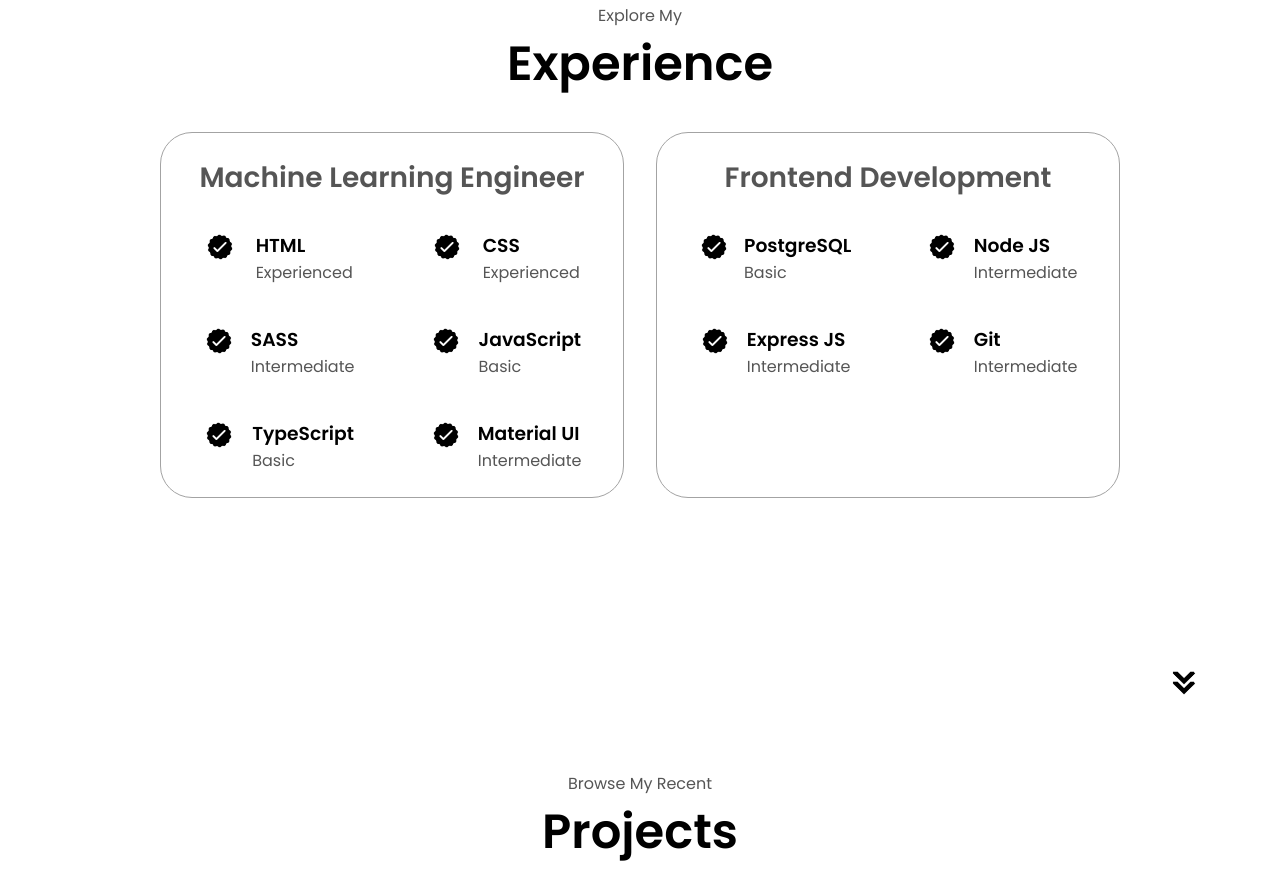
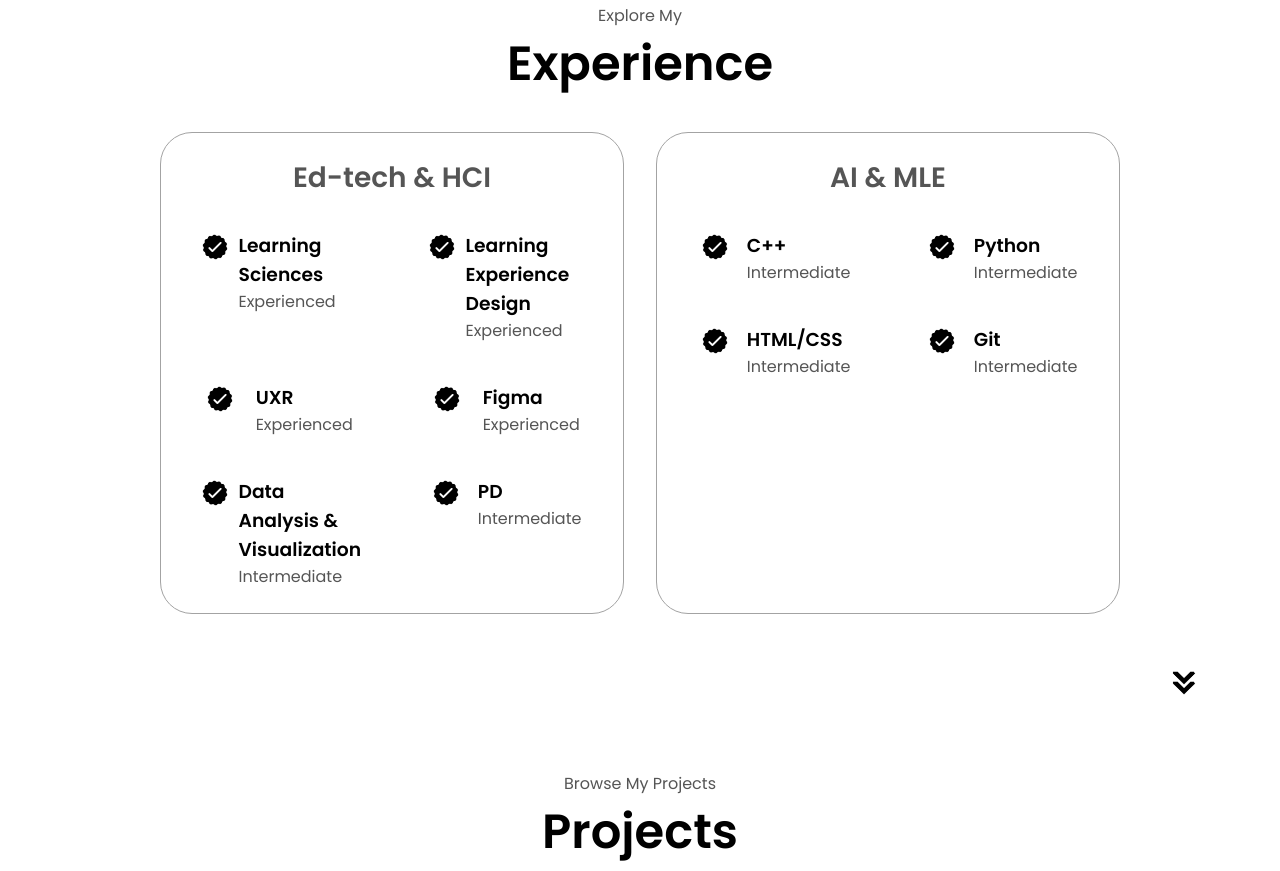
Before and after one commit to Annanayan/My-Portfolio, a plain HTML site: page index.html in a window 1280 px wide. Shown: the part 1693-2564 px from the top of the page. Drawn offline with Linux system fonts and the light colour scheme.

Commit message:
Update index.html

```diff
--- a/index.html
+++ b/index.html
@@ -137,7 +137,7 @@
       <div class="experience-details-container">
         <div class="about-containers">
           <div class="details-container">
-            <h2 class="experience-sub-title">Machine Learning Engineer</h2>
+            <h2 class="experience-sub-title">Ed-tech & HCI</h2>
             <div class="article-container">
               <article>
                 <img
@@ -146,7 +146,7 @@
                   class="icon"
                 />
                 <div>
-                  <h3>HTML</h3>
+                  <h3>Learning Sciences</h3>
                   <p>Experienced</p>
                 </div>
               </article>
@@ -157,7 +157,7 @@
                   class="icon"
                 />
                 <div>
-                  <h3>CSS</h3>
+                  <h3>Learning Experience Design</h3>
                   <p>Experienced</p>
                 </div>
               </article>
@@ -168,7 +168,30 @@
                   class="icon"
                 />
                 <div>
-                  <h3>SASS</h3>
+                  <h3>UXR</h3>
+                  <p>Experienced</p>
+                </div>
+              </article>
+              <article>
+                <img
+                  src="./assets/checkmark.png"
+                  alt="Experience icon"
+                  class="icon"
+                />
+                <div>
+                  <h3>Figma</h3>
+                  <p>Experienced</p>
+                </div>
+              </article>
+              <article>
+                <img
+                  src="./assets/checkmark.png"
+                  alt="Experience icon"
+                  class="icon"
+                />
+                <div>
+                  <h3>
+Data Analysis & Visualization</h3>
                   <p>Intermediate</p>
                 </div>
               </article>
@@ -179,36 +202,14 @@
                   class="icon"
                 />
                 <div>
-                  <h3>JavaScript</h3>
-                  <p>Basic</p>
-                </div>
-              </article>
-              <article>
-                <img
-                  src="./assets/checkmark.png"
-                  alt="Experience icon"
-                  class="icon"
-                />
-                <div>
-                  <h3>TypeScript</h3>
-                  <p>Basic</p>
-                </div>
-              </article>
-              <article>
-                <img
-                  src="./assets/checkmark.png"
-                  alt="Experience icon"
-                  class="icon"
-                />
-                <div>
-                  <h3>Material UI</h3>
+                  <h3>PD</h3>
                   <p>Intermediate</p>
                 </div>
               </article>
             </div>
           </div>
           <div class="details-container">
-            <h2 class="experience-sub-title">Frontend Development</h2>
+            <h2 class="experience-sub-title">AI & MLE </h2>
             <div class="article-container">
               <article>
                 <img
@@ -217,18 +218,7 @@
                   class="icon"
                 />
                 <div>
-                  <h3>PostgreSQL</h3>
-                  <p>Basic</p>
-                </div>
-              </article>
-              <article>
-                <img
-                  src="./assets/checkmark.png"
-                  alt="Experience icon"
-                  class="icon"
-                />
-                <div>
-                  <h3>Node JS</h3>
+                  <h3>C++</h3>
                   <p>Intermediate</p>
                 </div>
               </article>
@@ -239,7 +229,19 @@
                   class="icon"
                 />
                 <div>
-                  <h3>Express JS</h3>
+                  <h3>Python</h3>
+                  <p>Intermediate</p>
+                </div>
+              </article>
+              <article>
+                <img
+                  src="./assets/checkmark.png"
+                  alt="Experience icon"
+                  class="icon"
+                />
+                <div>
+                  <h3>
+HTML/CSS</h3>
                   <p>Intermediate</p>
                 </div>
               </article>
@@ -266,7 +268,7 @@
       />
     </section>
     <section id="projects">
-      <p class="section__text__p1">Browse My Recent</p>
+      <p class="section__text__p1">Browse My Projects</p>
       <h1 class="title">Projects</h1>
       <div class="experience-details-container">
         <div class="about-containers">
@@ -278,7 +280,8 @@
                 class="project-img"
               />
             </div>
-            <h2 class="experience-sub-title project-title">Project One</h2>
+            <h2 class="experience-sub-title project-title">Math Village: An Engaging Math Learning Platform for Teens
+</h2>
             <div class="btn-container">
               <button
                 class="btn btn-color-2 project-btn"
@@ -288,7 +291,7 @@
               </button>
               <button
                 class="btn btn-color-2 project-btn"
-                onclick="location.href='https://github.com/'"
+                onclick="location.href='https://annanayan.github.io/interactive-dashboard/'"
               >
                 Live Demo
               </button>
@@ -302,7 +305,8 @@
                 class="project-img"
               />
             </div>
-            <h2 class="experience-sub-title project-title">Project Two</h2>
+            <h2 class="experience-sub-title project-title">Latent Denoising Diffusion Probabilistic Models
+</h2>
             <div class="btn-container">
               <button
                 class="btn btn-color-2 project-btn"
@@ -326,7 +330,7 @@
                 class="project-img"
               />
             </div>
-            <h2 class="experience-sub-title project-title">Project Three</h2>
+            <h2 class="experience-sub-title project-title">Multimodal Reasoning in Math Geometry</h2>
             <div class="btn-container">
               <button
                 class="btn btn-color-2 project-btn"
```
